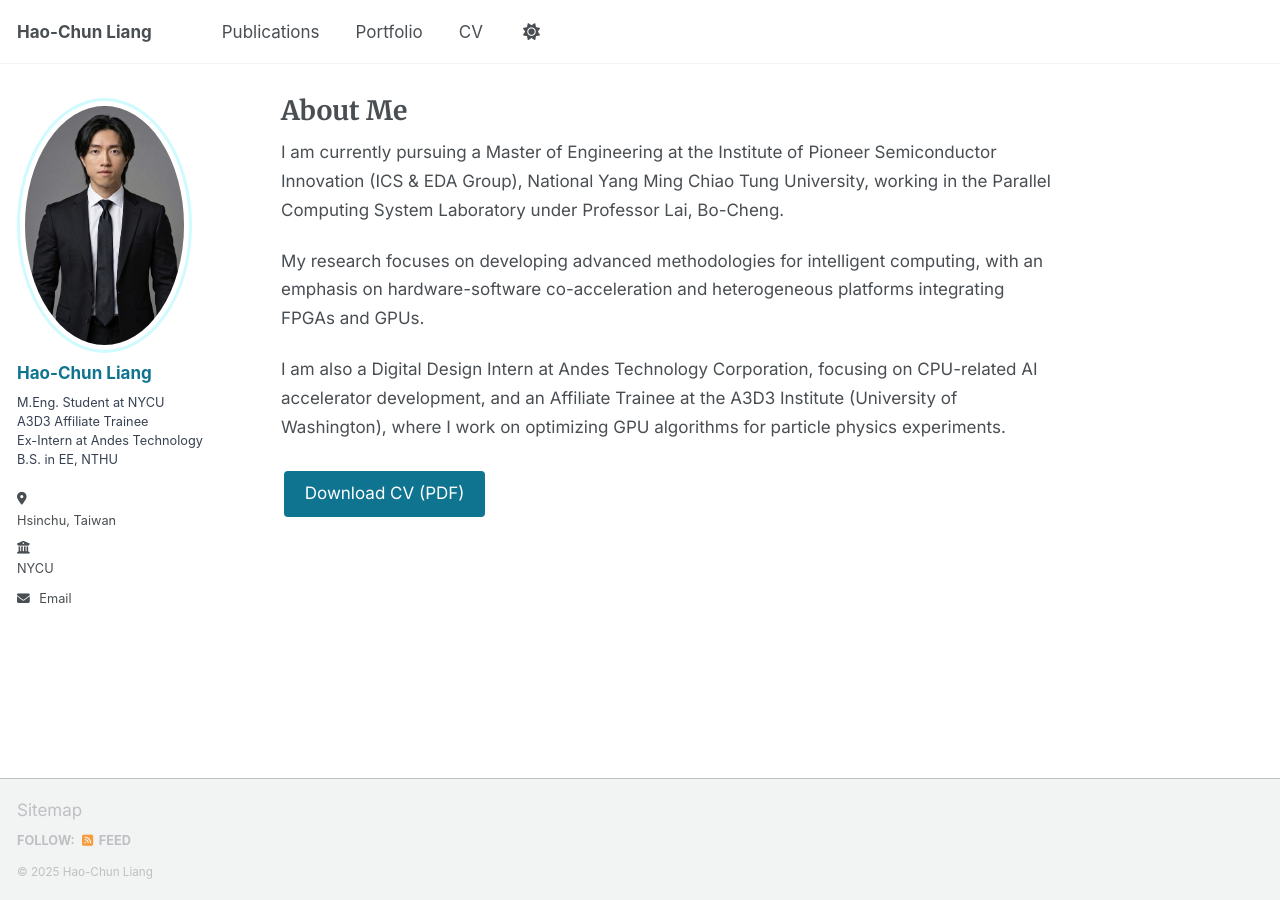
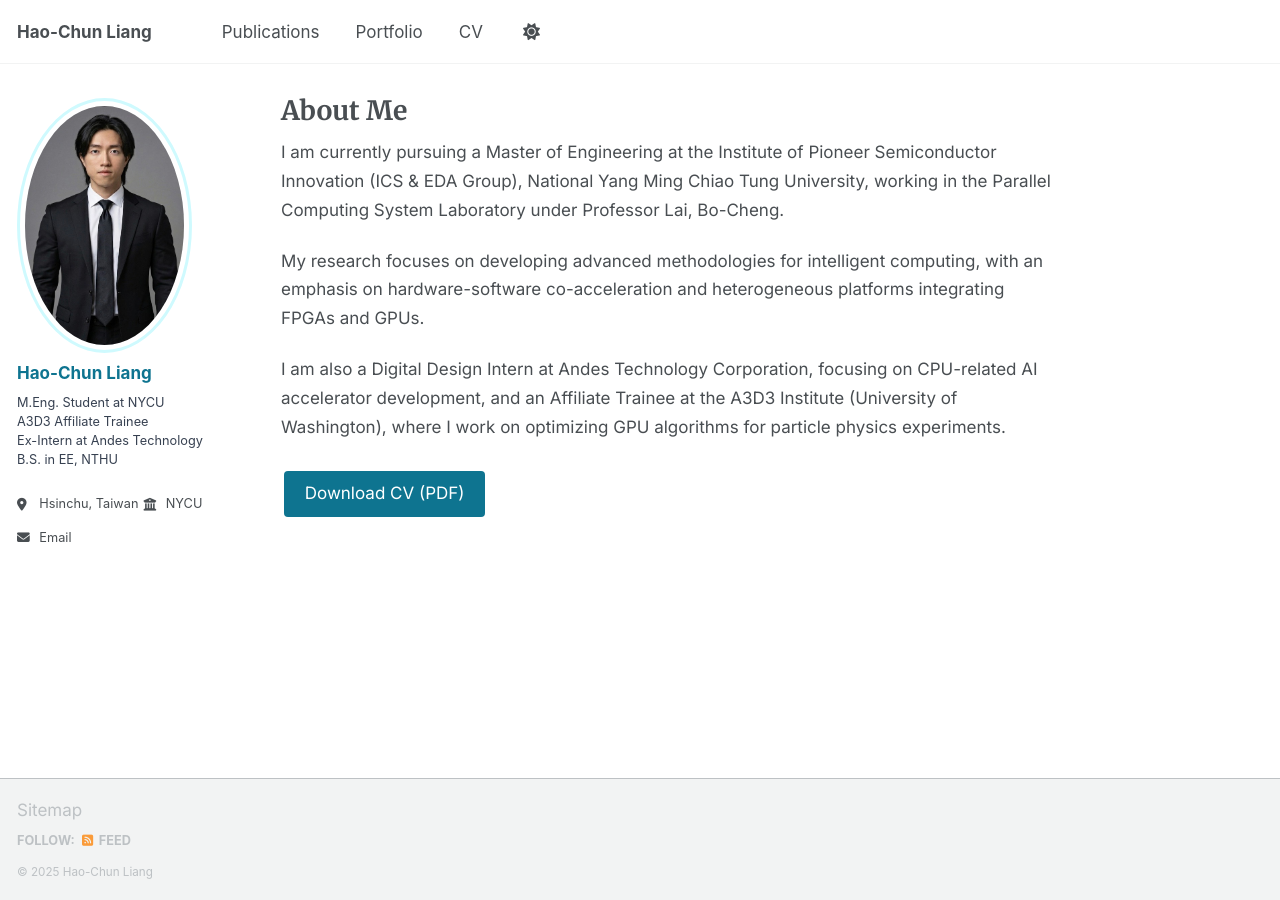
Before and after one commit to noyaboy/noyaboy.github.io, a Jekyll site: the page built from _pages/about.md, in a window 1280 px wide. Built offline with Jekyll 4.4.1, drawn with Linux system fonts in a browser that asks for light colours; a script that is not in the unit is left out.

Commit message:
Keep icon and text on same line in sidebar
- Add display: inline-flex to location and employer items
- Prevents icon from wrapping to separate line

🤖 Generated with [Claude Code](https://claude.com/claude-code)

Co-Authored-By: Claude <noreply@anthropic.com>

```diff
--- a/_includes/author-profile.html
+++ b/_includes/author-profile.html
@@ -25,10 +25,10 @@
     <ul class="author__urls social-icons">
       <!-- Font Awesome icons / Biographic information  -->
       {% if author.location %}
-        <li class="author__desktop" style="white-space: nowrap;"><i class="fas fa-fw fa-location-dot icon-pad-right" aria-hidden="true"></i><a href="https://www.google.com/maps/place/%E6%96%B0%E7%AB%B9%E5%B8%82%E5%8C%97%E5%8D%80%E6%96%B0%E7%AB%B9/data=!4m2!3m1!1s0x346835db1a4b4b11:0xd409dcbcb5d33b0c?sa=X&ved=1t:242&ictx=111" target="_blank">{{ author.location }}</a></li>
+        <li class="author__desktop" style="display: inline-flex; align-items: center; white-space: nowrap;"><i class="fas fa-fw fa-location-dot icon-pad-right" aria-hidden="true"></i><a href="https://www.google.com/maps/place/%E6%96%B0%E7%AB%B9%E5%B8%82%E5%8C%97%E5%8D%80%E6%96%B0%E7%AB%B9/data=!4m2!3m1!1s0x346835db1a4b4b11:0xd409dcbcb5d33b0c?sa=X&ved=1t:242&ictx=111" target="_blank">{{ author.location }}</a></li>
       {% endif %}
       {% if author.employer %}
-        <li class="author__desktop" style="white-space: nowrap;"><i class="fas fa-fw fa-building-columns icon-pad-right" aria-hidden="true"></i><a href="https://www.nycu.edu.tw/nycu/en/index" target="_blank">{{ author.employer }}</a></li>
+        <li class="author__desktop" style="display: inline-flex; align-items: center; white-space: nowrap;"><i class="fas fa-fw fa-building-columns icon-pad-right" aria-hidden="true"></i><a href="https://www.nycu.edu.tw/nycu/en/index" target="_blank">{{ author.employer }}</a></li>
       {% endif %}
       {% if author.uri %}
         <li><a href="{{ author.uri }}"><i class="fas fa-fw fa-link icon-pad-right" aria-hidden="true"></i>{{ site.data.ui-text[site.locale].website_label | default: "Website" }}</a></li>
```
